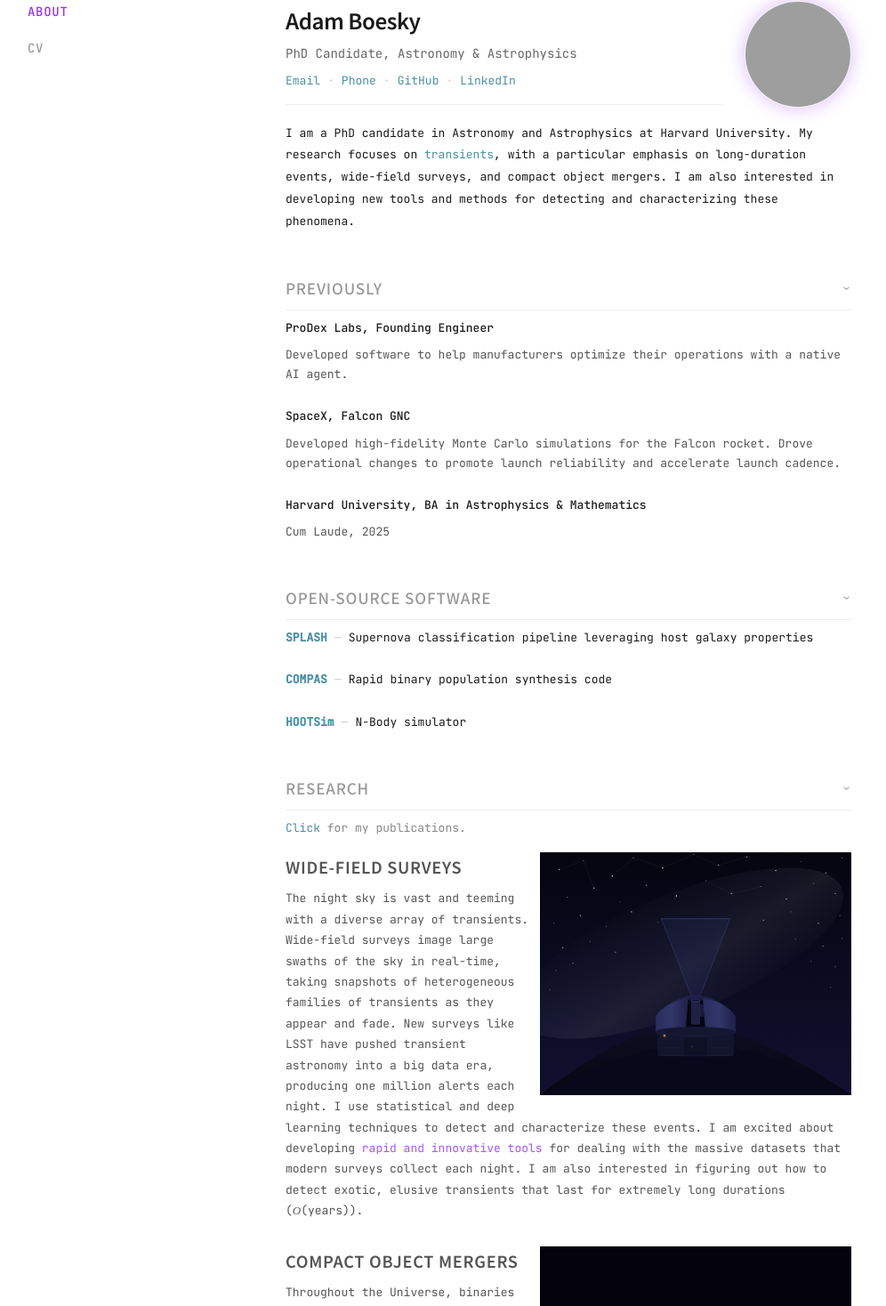
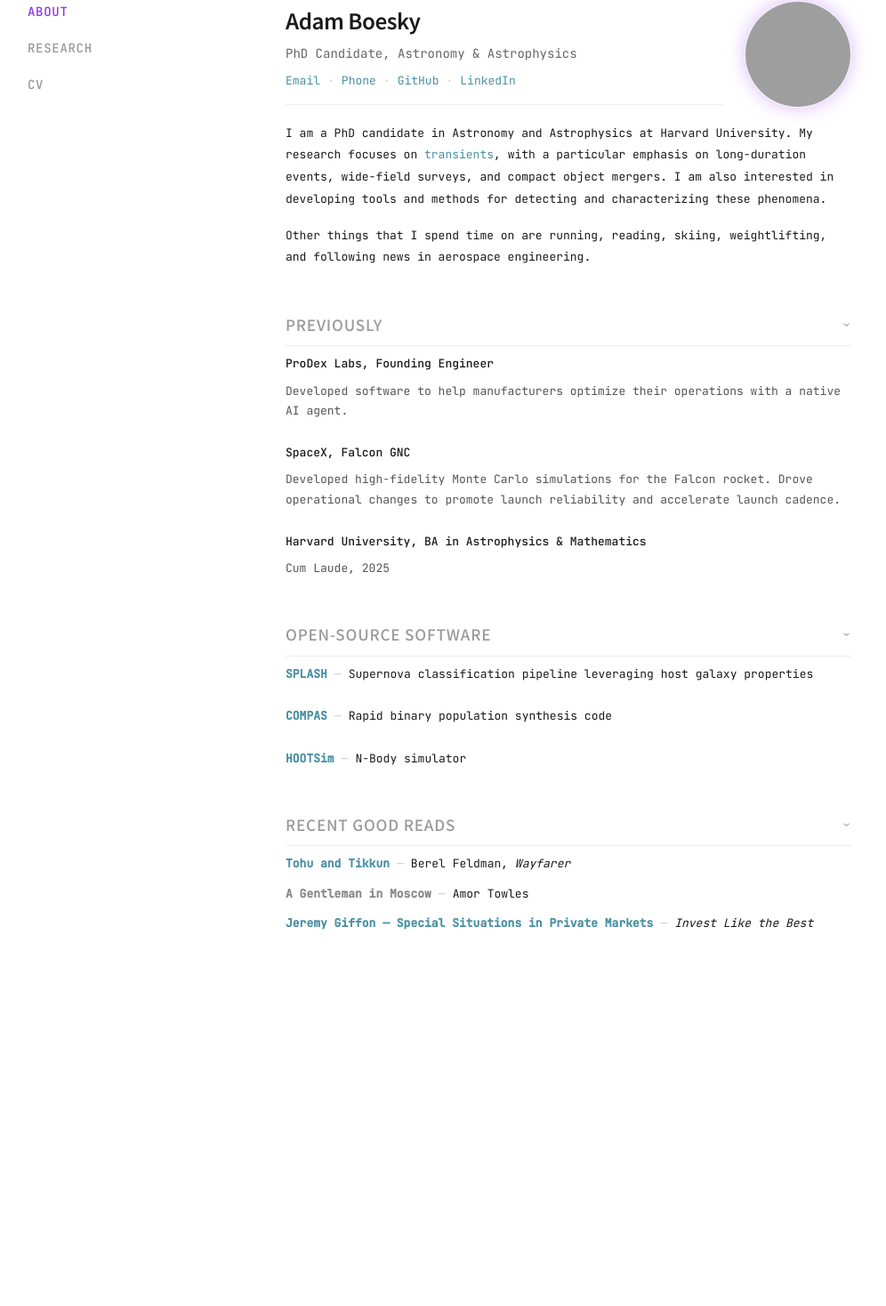
Before and after one commit to Adam-Boesky/adam_is_me, a React (Vite) app: page / in a window 1280 px wide. Shown: the part 79-1547 px from the top of the page at 89% size, without its empty margins (1-997 px from the left). After the commit the page ends 1266 px from the top, so only its background shows below. Built offline with nearby package versions, Linux system fonts and the light colour scheme; grey boxes are pictures that could not be loaded.

Commit message:
Adding research page

```diff
--- a/src/App.css
+++ b/src/App.css
@@ -181,10 +181,15 @@
     margin-bottom: 48px;
 }
 
+.about-static--compact {
+    margin-bottom: 16px;
+}
+
 .about-bio {
     font-size: 13px;
     line-height: 1.9;
     color: #1a1a1a;
+    margin-bottom: 16px;
 }
 
 .cv-link {
@@ -208,6 +213,10 @@
 
 .item:last-child {
     margin-bottom: 0;
+}
+
+.reads-list .item {
+    margin-bottom: 10px;
 }
 
 .item-header {
@@ -317,7 +326,7 @@
 }
 
 .topic-description a {
-    color: #a855f7;
+    color: #4a90a4;
     text-decoration: none;
 }
 
--- a/src/App.jsx
+++ b/src/App.jsx
@@ -2,6 +2,7 @@
 import { BrowserRouter, Routes, Route } from 'react-router-dom';
 import Navigation from './components/Navigation';
 import About from './components/About';
+import Research from './components/Research';
 import CV from './components/CV';
 import usePageTracking from './usePageTracking';
 import './App.css';
@@ -16,6 +17,7 @@
             <main className="main-content">
                 <Routes>
                     <Route path="/" element={<About />} />
+                    <Route path="/research" element={<Research />} />
                     <Route path="/cv" element={<CV />} />
                 </Routes>
             </main>
--- a/src/components/About.jsx
+++ b/src/components/About.jsx
@@ -8,7 +8,8 @@
             <Header />
 
             <section className="about-static">
-                <p className="about-bio">I am a PhD candidate in Astronomy and Astrophysics at Harvard University. My research focuses on <a href="https://astrobites.org/2022/10/30/guide-to-transient-astronomy/" target="_blank" rel="noopener noreferrer">transients</a>, with a particular emphasis on long-duration events, wide-field surveys, and compact object mergers. I am also interested in developing new tools and methods for detecting and characterizing these phenomena.</p>
+                <p className="about-bio">I am a PhD candidate in Astronomy and Astrophysics at Harvard University. My research focuses on <a href="https://astrobites.org/2022/10/30/guide-to-transient-astronomy/" target="_blank" rel="noopener noreferrer">transients</a>, with a particular emphasis on long-duration events, wide-field surveys, and compact object mergers. I am also interested in developing tools and methods for detecting and characterizing these phenomena.</p>
+                <p className="about-bio">Other things that I spend time on are running, reading, skiing, weightlifting, and following news in aerospace engineering.</p>
             </section>
 
             <CollapsibleSection title="Previously">
@@ -52,25 +53,23 @@
                 </div>
             </CollapsibleSection>
 
-            <CollapsibleSection title="Research">
-                <p className="section-stats"><a href="https://ui.adsabs.harvard.edu/public-libraries/Ik0OjllsTWCtf7RzDpNJFQ" target="_blank" rel="noopener noreferrer">Click</a> for my publications.</p>
-                <div className="research-topic">
-                    <div className="research-topic-body">
-                    <img src="/survey_observatory_larger.svg" alt="Survey telescope image" className="research-topic-image" />
-                    <h3 className="topic-title">Wide-field Surveys</h3>
-                    <p className="topic-description">
-                        The night sky is vast and teeming with a diverse array of transients. Wide-field surveys image large swaths of the sky in real-time, taking snapshots of heterogeneous families of transients as they appear and fade. New surveys like LSST have pushed transient astronomy into a big data era, producing one million alerts each night. I use statistical and deep learning techniques to detect and characterize these events. I am excited about developing <a href="https://github.com/Adam-Boesky/astro_SPLASH" target="_blank" rel="noopener noreferrer">rapid and innovative tools</a> for dealing with the massive datasets that modern surveys collect each night. I am also interested in figuring out how to detect exotic, elusive transients that last for extremely long durations (<span style={{ fontFamily: 'serif', fontStyle: 'italic' }}>O</span>(years)).
-                    </p>
-                    </div>
+            <CollapsibleSection title="Recent good reads">
+                <div className="reads-list">
+                <div className="item">
+                    <a href="https://www.wayfaremagazine.org/p/tohu-and-tikkun" className="project-link" target="_blank" rel="noopener noreferrer">Tohu and Tikkun</a>
+                    <span className="sep">—</span>
+                    <span>Berel Feldman, <em>Wayfarer</em></span>
                 </div>
-                <div className="research-topic">
-                    <div className="research-topic-body">
-                    <img src="/black_hole_orbit_tilted.svg" alt="Black hole orbit diagram" className="research-topic-image" />
-                    <h3 className="topic-title">Compact Object Mergers</h3>
-                    <p className="topic-description">
-                        Throughout the Universe, binaries of black holes and neutron stars (known as compact objects) are constantly merging in highly-energetic events that emit gravitational waves. I focus on "gravitational wave paleontology": using compact object mergers as fossils to understand the births, lives, and deaths of the massive stars that formed them. I forward model massive stellar evolution with <a href="https://scixplorer.org/abs/2025ApJS..280...43T/abstract" target="_blank" rel="noopener noreferrer">population synthesis</a> simulations, and use the simulated lives leading up to mergers to constrain the physics and demographics of massive stars. I have been particularly interested in the <a href="https://scixplorer.org/abs/2024ApJ...976...24B/abstract" target="_blank" rel="noopener noreferrer">rates of compact mergers</a> and <a href="https://scixplorer.org/abs/2024ApJ...976...23B/abstract" target="_blank" rel="noopener noreferrer">the dynamics that influence the rate of mergers</a>.
-                    </p>
-                    </div>
+                <div className="item">
+                    <span className="project-link" style={{ color: '#888' }}>A Gentleman in Moscow</span>
+                    <span className="sep">—</span>
+                    <span>Amor Towles</span>
+                </div>
+                <div className="item">
+                    <a href="https://podcasts.apple.com/us/podcast/invest-like-the-best-with-patrick-oshaughnessy/id1154105909?i=1000663067868" className="project-link" target="_blank" rel="noopener noreferrer">Jeremy Giffon — Special Situations in Private Markets</a>
+                    <span className="sep">—</span>
+                    <span><em>Invest Like the Best</em></span>
+                </div>
                 </div>
             </CollapsibleSection>
 
--- a/src/components/Navigation.jsx
+++ b/src/components/Navigation.jsx
@@ -4,6 +4,7 @@
 const Navigation = () => {
     const tabs = [
         { name: 'About', path: '/' },
+        { name: 'Research', path: '/research' },
         { name: 'CV', path: '/cv' }
     ];
 
--- /dev/null
+++ b/src/components/Research.jsx
@@ -0,0 +1,36 @@
+import React from 'react';
+import Header from './Header';
+
+const Research = () => {
+    return (
+        <>
+            <Header />
+
+            <section className="about-static about-static--compact">
+                <p className="section-stats"><a href="https://ui.adsabs.harvard.edu/public-libraries/Ik0OjllsTWCtf7RzDpNJFQ" target="_blank" rel="noopener noreferrer">Click</a> for my publications.</p>
+            </section>
+
+            <div className="research-topic">
+                <div className="research-topic-body">
+                <img src="/survey_observatory_larger.svg" alt="Survey telescope image" className="research-topic-image" />
+                <h3 className="topic-title">Wide-field Surveys</h3>
+                <p className="topic-description">
+                    The night sky is vast and teeming with a diverse array of transients. Wide-field surveys image large swaths of the sky in real-time, taking snapshots of heterogeneous families of transients as they appear and fade. New surveys like LSST have pushed transient astronomy into a big data era, producing one million alerts each night. I use statistical and deep learning techniques to detect and characterize these events. I am excited about developing <a href="https://github.com/Adam-Boesky/astro_SPLASH" target="_blank" rel="noopener noreferrer">rapid and innovative tools</a> for dealing with the massive datasets that modern surveys collect each night. I am also interested in figuring out how to detect exotic, elusive transients that last for extremely long durations (<span style={{ fontFamily: 'serif', fontStyle: 'italic' }}>O</span>(years)).
+                </p>
+                </div>
+            </div>
+
+            <div className="research-topic">
+                <div className="research-topic-body">
+                <img src="/black_hole_orbit_tilted.svg" alt="Black hole orbit diagram" className="research-topic-image" />
+                <h3 className="topic-title">Compact Object Mergers</h3>
+                <p className="topic-description">
+                    Throughout the Universe, binaries of black holes and neutron stars (known as compact objects) are constantly merging in highly-energetic events that emit gravitational waves. I focus on "gravitational wave paleontology": using compact object mergers as fossils to understand the births, lives, and deaths of the massive stars that formed them. I forward model massive stellar evolution with <a href="https://scixplorer.org/abs/2025ApJS..280...43T/abstract" target="_blank" rel="noopener noreferrer">population synthesis</a> simulations, and use the simulated lives leading up to mergers to constrain the physics and demographics of massive stars. I have been particularly interested in the <a href="https://scixplorer.org/abs/2024ApJ...976...24B/abstract" target="_blank" rel="noopener noreferrer">rates of compact mergers</a> and <a href="https://scixplorer.org/abs/2024ApJ...976...23B/abstract" target="_blank" rel="noopener noreferrer">the dynamics that influence the rate of mergers</a>.
+                </p>
+                </div>
+            </div>
+        </>
+    );
+};
+
+export default Research;
```
